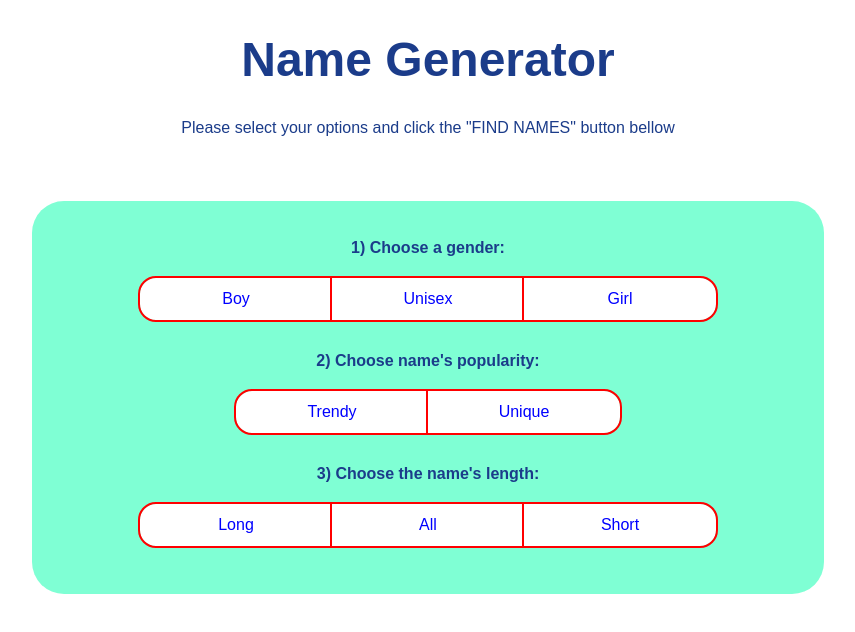
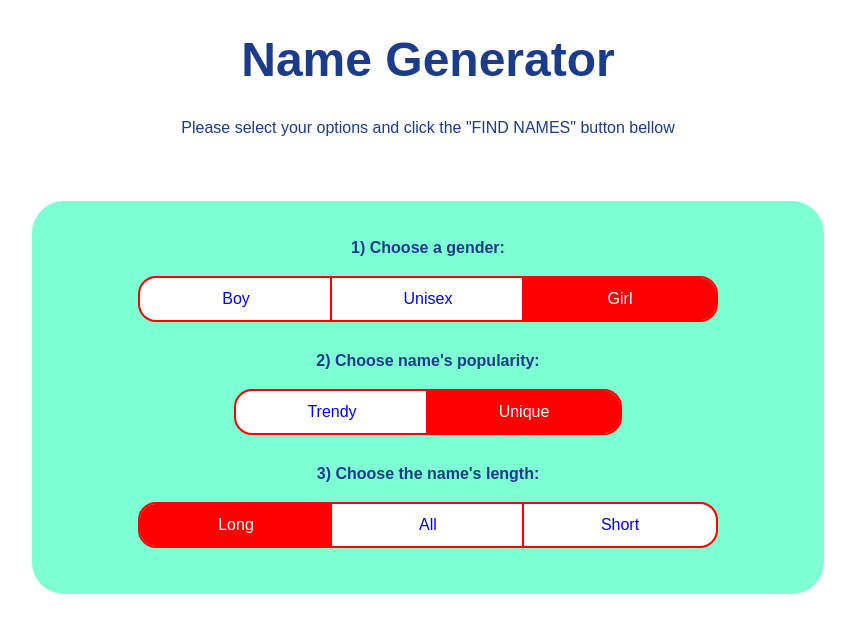
Before and after one commit to Ikanant/nuxt-training-name-generator, a Nuxt app: page / in a window 1280 px wide. Shown: the top 632 px of the page, without its empty margins (212-1067 px from the left). Built offline with nearby package versions, Linux system fonts and the light colour scheme.

Commit message:
Add simple state to my application. Use <script setup> to avoid having to export the options variable to be consumed in the template code

```diff
--- a/app.vue
+++ b/app.vue
@@ -8,35 +8,87 @@
       <div class="option-container">
         <h4>1) Choose a gender:</h4>
         <div class="options-buttons">
-          <button class="option option-left">Boy</button>
-          <button class="option">Unisex</button>
-          <button class="option option-right">Girl</button>
+          <button
+            class="option option-left"
+            :class="options.gender === 'Boy' && 'option-active'"
+          >
+            Boy
+          </button>
+          <button
+            class="option"
+            :class="options.gender === 'Unisex' && 'option-active'"
+          >
+            Unisex
+          </button>
+          <button
+            class="option option-right"
+            :class="options.gender === 'Girl' && 'option-active'"
+          >
+            Girl
+          </button>
         </div>
       </div>
       <div class="option-container">
         <h4>2) Choose name's popularity:</h4>
         <div class="options-buttons">
-          <button class="option option-left">Trendy</button>
-          <button class="option option-right">Unique</button>
+          <button
+            class="option option-left"
+            :class="options.popularity === 'Trendy' && 'option-active'"
+          >
+            Trendy
+          </button>
+          <button
+            class="option option-right"
+            :class="options.popularity === 'Unique' && 'option-active'"
+          >
+            Unique
+          </button>
         </div>
       </div>
       <div class="option-container">
         <h4>3) Choose the name's length:</h4>
         <div class="options-buttons">
-          <button class="option option-left">Long</button>
-          <button class="option">All</button>
-          <button class="option option-right">Short</button>
+          <button
+            class="option option-left"
+            :class="options.length === 'Long' && 'option-active'"
+          >
+            Long
+          </button>
+          <button
+            class="option"
+            :class="options.length === 'All' && 'option-active'"
+          >
+            All
+          </button>
+          <button
+            class="option option-right"
+            :class="options.length === 'Short' && 'option-active'"
+          >
+            Short
+          </button>
         </div>
       </div>
     </div>
   </div>
 </template>
 
+// use setup flag to start getting started with the composition api
+<script setup>
+// NOTICE: Did NOT import reactive. NUXT is going to take care of the auto-importation
+// NOTICE x2: With SETUP flag in the script we do NOT need to export anything in order to use it in template.
+//            We can now use options int he html section of this code.
+const options = reactive({
+  gender: "Girl",
+  popularity: "Unique",
+  length: "Long",
+});
+</script>
+
 
 <style scoped>
 .container {
   font-family: Arial, Arial, Helvetica, sans-serif;
-  color:rgb(27,60,138);
+  color: rgb(27, 60, 138);
   max-width: 50rem;
   margin: 0 auto;
   text-align: center;
@@ -79,4 +131,9 @@
 .option-right {
   border-radius: 0 1rem 1rem 0;
 }
+
+.option-active {
+  background-color: red;
+  color: white;
+}
 </style>
```
